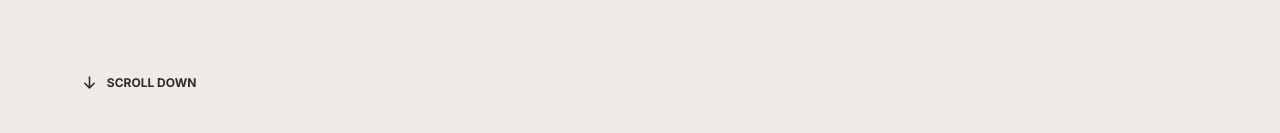
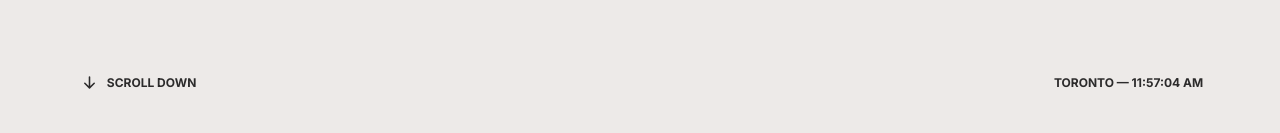
Before and after one commit to cjoak1028/portfolio-v1, a React (Create React App) app: page / in a window 1280 px wide. Shown: the part 667-800 px from the top of the page. Built offline with nearby package versions, Linux system fonts and the light colour scheme.

Commit message:
Added toronto time

```diff
--- a/src/components/Hero/Hero.js
+++ b/src/components/Hero/Hero.js
@@ -2,6 +2,7 @@ import React, { useState, useEffect } from "react";
 import { motion } from "framer-motion";
 import styles from "./Hero.module.css";
 import { BsArrowDownShort } from "react-icons/bs";
+import Time from "./Time";
 
 const hero = {
   visible: {
@@ -32,7 +33,7 @@ const fromBottom = {
   },
   hidden: {
     opacity: 0,
-    y: 5,
+    y: 10,
   },
 };
 
@@ -47,25 +48,11 @@ const fromTop = {
   },
   hidden: {
     opacity: 0,
-    y: -5,
+    y: -10,
   },
 };
 
 const Hero = () => {
-  const [date, setDate] = useState(new Date());
-
-  const tick = () => {
-    setDate(new Date());
-  };
-
-  useEffect(() => {
-    const timerID = setInterval(() => tick(), 1000);
-
-    return () => {
-      clearInterval(timerID);
-    };
-  }, []);
-
   return (
     <motion.div
       initial="hidden"
@@ -75,7 +62,7 @@ const Hero = () => {
     >
       <div className={styles["hero-container"]}>
         <div className={styles.image}>
-          <motion.p variants={opacity} className={styles.greeting}>
+          <motion.p variants={fromBottom} className={styles.greeting}>
             Hello,
           </motion.p>
           <motion.div variants={opacity}>
@@ -83,19 +70,26 @@ const Hero = () => {
           </motion.div>
         </div>
         <div className={styles.intro}>
-          <motion.p variants={opacity} className={styles.greeting}>
+          <motion.p variants={fromBottom} className={styles.greeting}>
             Hello,
           </motion.p>
           <div>
-            <motion.p variants={opacity}>My name is Chang-Ju.</motion.p>
-            <motion.p variants={opacity}>I am a front-end developer.</motion.p>
+            <motion.p variants={fromBottom}>My name is Chang-Ju.</motion.p>
+            <motion.p variants={fromBottom}>
+              I am a front-end developer.
+            </motion.p>
           </div>
         </div>
       </div>
-      <motion.div variants={fromTop} className={styles["scroll-prompt"]}>
-        <BsArrowDownShort className={styles["arrow-icon"]} />
-        <p>Scroll Down</p>
-      </motion.div>
+      <div className={styles["bottom-section"]}>
+        <motion.div variants={fromTop} className={styles["scroll-prompt"]}>
+          <BsArrowDownShort className={styles["arrow-icon"]} />
+          <p>Scroll Down</p>
+        </motion.div>
+        <motion.div variants={fromTop} className={styles.time}>
+          <Time />
+        </motion.div>
+      </div>
     </motion.div>
   );
 };
--- a/src/components/Hero/Hero.module.css
+++ b/src/components/Hero/Hero.module.css
@@ -1,8 +1,6 @@
 .hero {
-    /* height: 100vh; */
     min-height: 100vh;
     padding: 7rem 0;
-    /* text-transform: uppercase; */
     display: flex;
     flex-direction: column;
     align-items: center;
@@ -74,9 +72,6 @@ p {
 .hero-container {
     display: flex;
     flex-direction: column;
-    /* justify-content: space-between;
-    flex: 1; */
-    /* max-height: 45rem; */
     width: 100%;
     overflow: hidden;
     max-width: 120rem;
@@ -105,15 +100,20 @@ p {
     flex-direction: column;
 }
 
+.bottom-section {
+    position: absolute;
+    width: 100%;
+    left: 0;
+    bottom: clamp(3rem, 3vw, 4rem);
+    margin: auto;
+    display: flex;
+    justify-content: space-between;
+    align-items: center;
+}
+
 .scroll-prompt {
     display: flex;
     align-items: center;
-    position: absolute;
-    width: 100%;
-    /* max-width: 150rem; */
-    left: 0;
-    bottom: clamp(3rem, 3vw, 4rem);
-    margin: auto;
 }
 
 .scroll-prompt p {
@@ -138,11 +138,8 @@ p {
 }
 
 .intro p {
-    /* font-size: 2rem; */
     font-size: clamp(2rem, 3.4vw, 4rem);
     font-weight: var(--fw-light);
-    /* color: rgb(108, 108, 108); */
-    /* text-align: right; */
 }
 
 .intro p:not(:last-child) {
@@ -191,22 +188,8 @@ p {
     }
 }
 
-@media only screen and (min-width: 61.25em) {
-    .hero {
-        /* flex-direction: row-reverse;
-        align-items: center; */
-        /* width: 80%; */
-    }
-
-    .hero-text {
-        flex: 1;
-    }
-
-    .hero-image {
-        background-position: 50% 80%;
-    }
-
-    .contact {
+@media only screen and (max-width: 20em) {
+    .time {
         display: none;
     }
 }
--- /dev/null
+++ b/src/components/Hero/Time.js
@@ -0,0 +1,24 @@
+import React, { useState, useEffect } from "react";
+import styles from "./Time.module.css";
+
+const Time = () => {
+  const [date, setDate] = useState(new Date());
+
+  const tick = () => {
+    setDate(new Date());
+  };
+
+  useEffect(() => {
+    const timerID = setInterval(() => tick(), 1000);
+
+    return () => {
+      clearInterval(timerID);
+    };
+  }, []);
+
+  const time = date.toLocaleTimeString("en-US", { timeZone: "EST" });
+
+  return <p className={styles.time}>Toronto &#8212; {time}</p>;
+};
+
+export default Time;
--- /dev/null
+++ b/src/components/Hero/Time.module.css
@@ -0,0 +1,5 @@
+.time {
+    font-size: clamp(1rem, 1.1vw, 1.2rem);
+    font-weight: var(--fw-bold);
+    text-transform: uppercase;
+}
```
Also changed, not shown: src/assets/img/portfolio-desktop.png.
